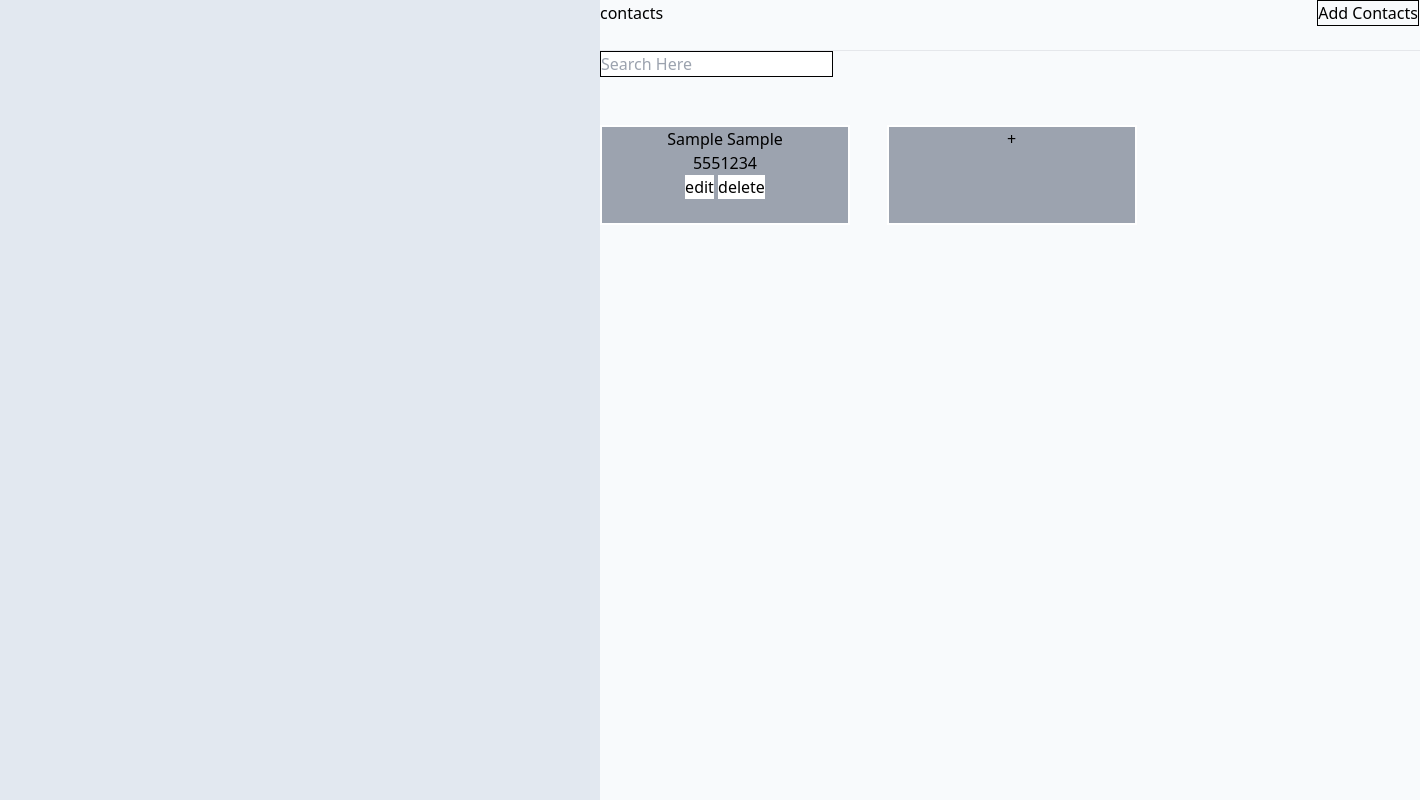
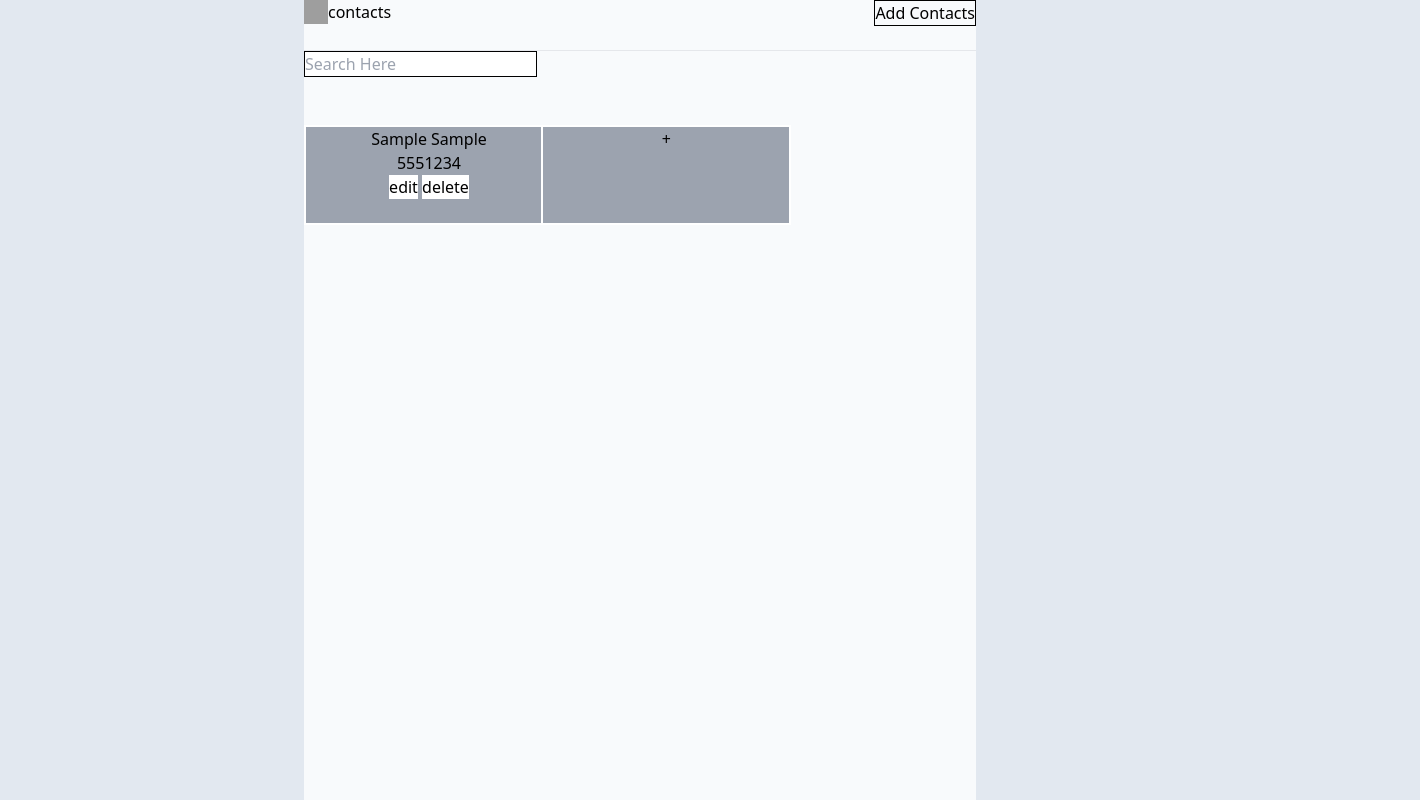
Before and after one commit to umesh1702/vue3ContactsComputed, a Vue app: page /contactDetails in a window 1280 px wide. Both pictures are taken after typing "Sample", "Sample", "5551234" into the empty fields and a click on the button "Save". Shown: the whole page, 1420 px wide, since content can reach past the window. Built offline with nearby package versions, Linux system fonts and the light colour scheme; grey boxes are pictures that could not be loaded.

Commit message:
added icon

```diff
--- a/src/views/HomeView.vue
+++ b/src/views/HomeView.vue
@@ -1,9 +1,10 @@
 <template  >
-  <div class="w-[820px] h-screen align-center bg-slate-50 mx-[600px]">
-    <div>
-      contacts
-      <button class=" ml-[650px] border-[1px] border-black hover:bg-gray-400 hover:text-white" @click="changepath">Add
-        Contacts</button>
+  <div class="mx-auto h-screen max-w-md bg-slate-50 md:max-w-2xl">
+    <div class=" flex flex-row place-content-between">
+      <div class="place-content-start flex flex-row">
+      <div><img src="../assets/contacts-svgrepo-com.svg" alt="contacts-icon" class="h-6 w-6"> </div><div >contacts</div></div>
+      <div><button class="border-[1px] border-black hover:bg-gray-400 hover:text-white" @click="changepath">Add
+        Contacts</button></div>
       <router-view></router-view>
     </div><br>
     <hr>
@@ -32,7 +33,7 @@
 import { computed, onMounted } from 'vue';
 import { useRouter} from 'vue-router'
 import { ref } from 'vue';
-//const arr =["firstName","lastName","countrycode","phone"]//let data=[]
+
 var dataArray = ref([])
 const router = useRouter()
 const text = ref("")
--- a/src/views/contactDetails.vue
+++ b/src/views/contactDetails.vue
@@ -60,7 +60,7 @@
 </template>
 <script setup>
 import { computed, ref } from 'vue'
-import { useRouter, useRoute } from 'vue-router'
+import { useRouter} from 'vue-router'
 import { countries } from 'countries-list'
 
 
@@ -68,7 +68,6 @@ const firstName = ref('')
 const lastName = ref('')
 const countrycode = ref('')
 const phone = ref('')
-const route = useRoute()
 const router = useRouter()
 let dataArray = []
 let data = {}
@@ -107,7 +106,7 @@ const setlocalvalue = () => {
   }
 }
 const redirect = () => {
-  const redirectpath = route.query.redirect || '/'
+  const redirectpath = '/'
   console.log('Redirect Path:', redirectpath)
   router.push(redirectpath)
 }
```
Also changed, not shown: src/assets/Google_Contacts_icon.svg.png (added).
